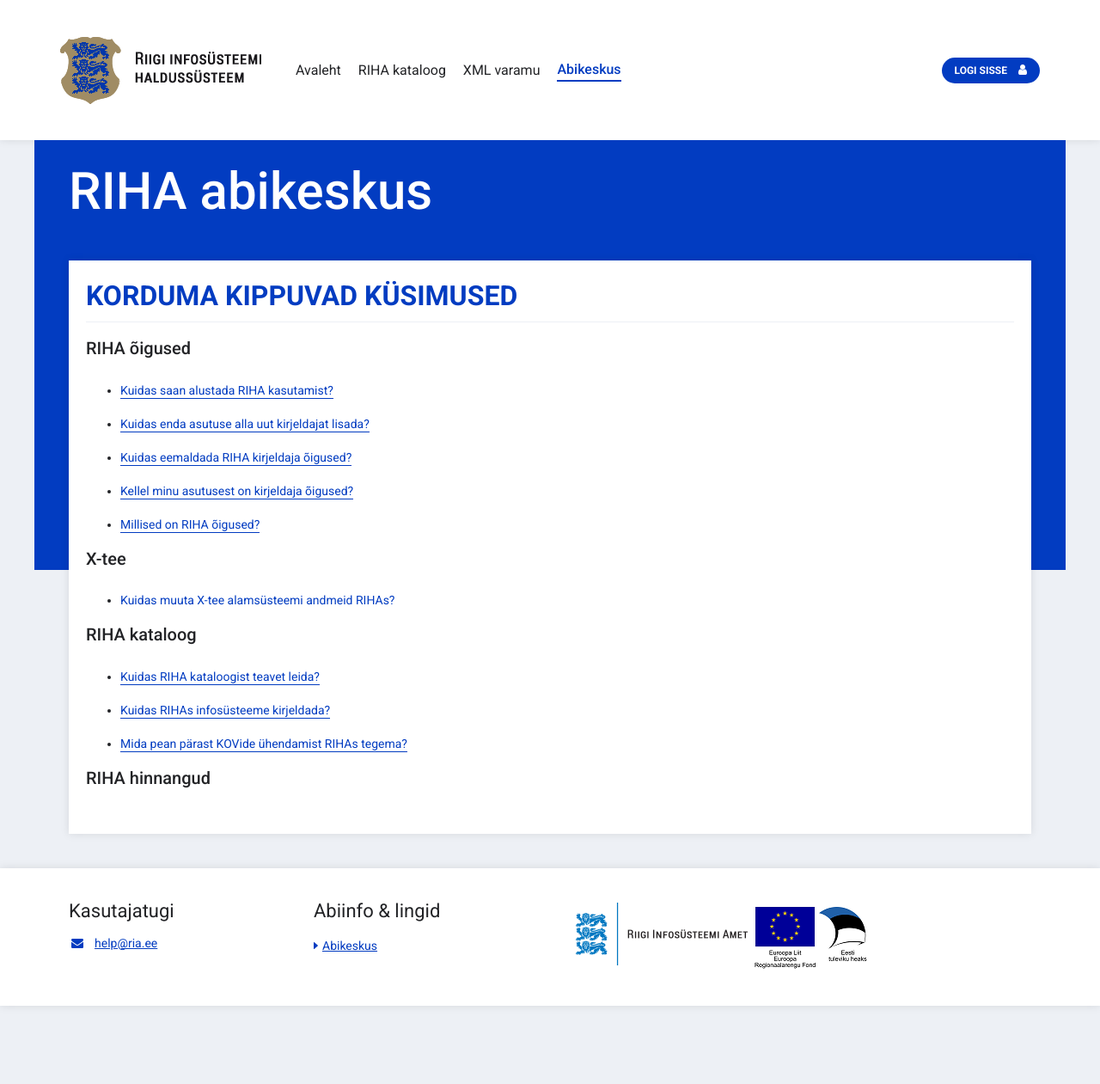
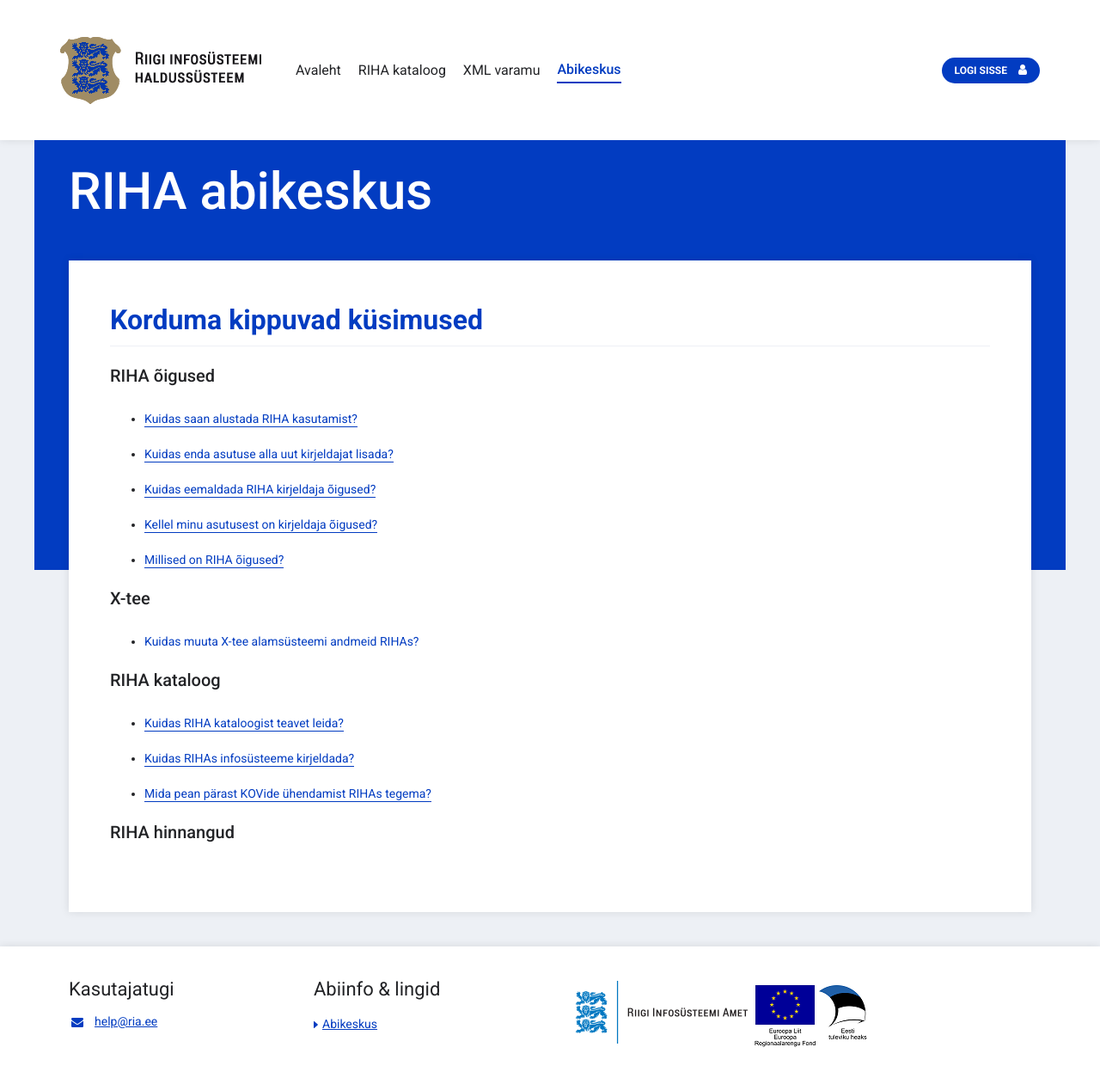
Before and after one commit to e-gov/RIHA-Help, a Jekyll site: the page built from docs/index.md, in a window 1280 px wide. Shown: the whole page at 86% size. Built offline with Jekyll 4.4.1, drawn with Linux system fonts in a browser that asks for light colours; our own code applies the rules of GitHub Pages for plain Markdown files; before the commit the page ends 1170 px from its top, so only the background shows below that.

Commit message:
Slight changes in whitespace and paddings

```diff
--- a/docs/css/resources.css
+++ b/docs/css/resources.css
@@ -3,8 +3,8 @@ h2 {
     font-weight: bold;
     line-height: 1;
     padding-bottom: 14px;
-    margin-bottom: 20px;
-    text-transform: uppercase;
+    margin-bottom: 1.5rem;
+    margin-top: 3rem;
     color: #023cc1;
 }
 label {
@@ -22,3 +22,12 @@ p {
 table.content th, .table.content td, .table.content tbody tr {
     padding: 0;
 }
+
+.p-3 {
+    padding: 0rem 3rem 3rem 3rem !important;
+}
+
+ul, ol {
+    margin-bottom: 1.5rem;
+    line-height: 1.5;
+}
```
